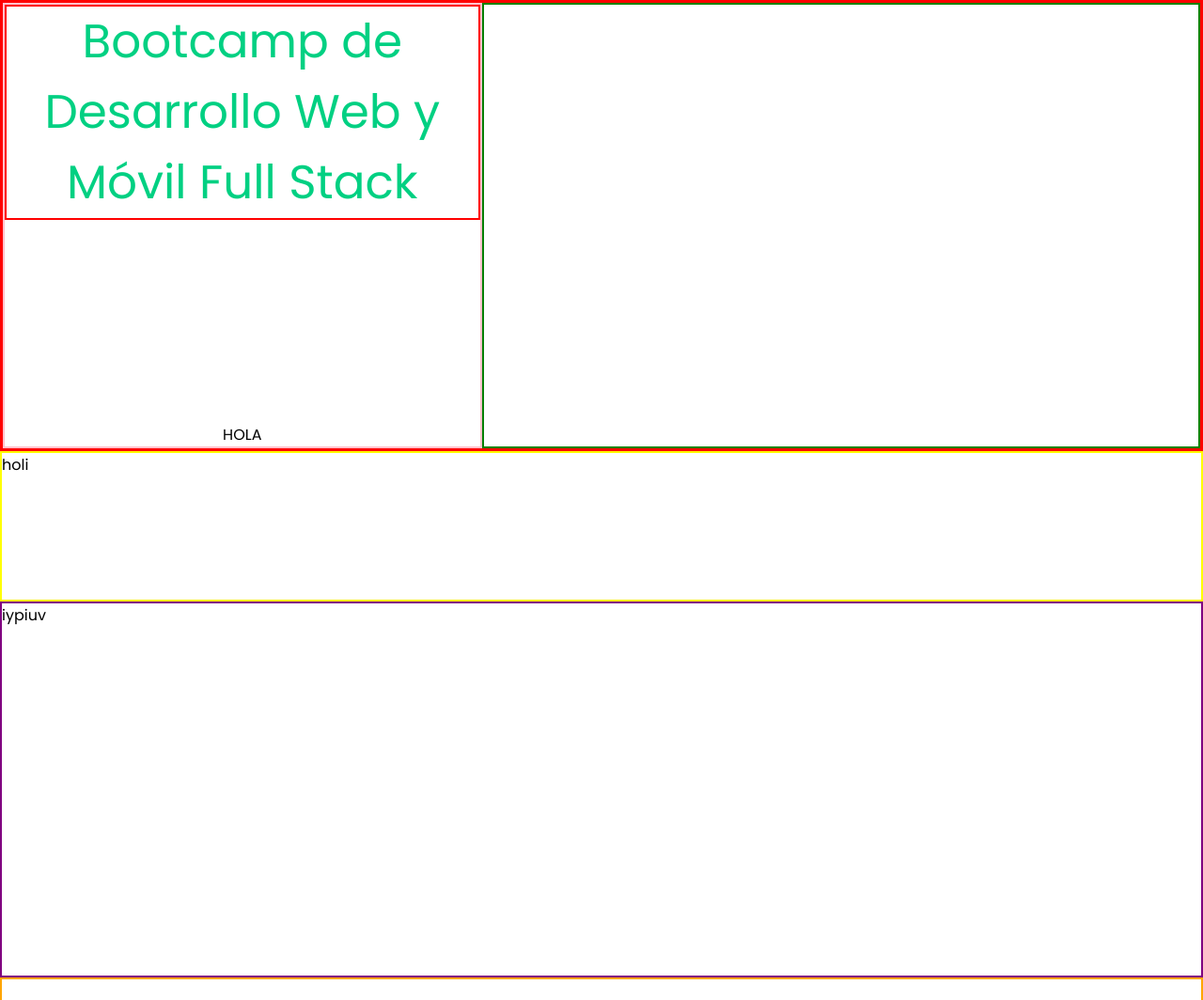
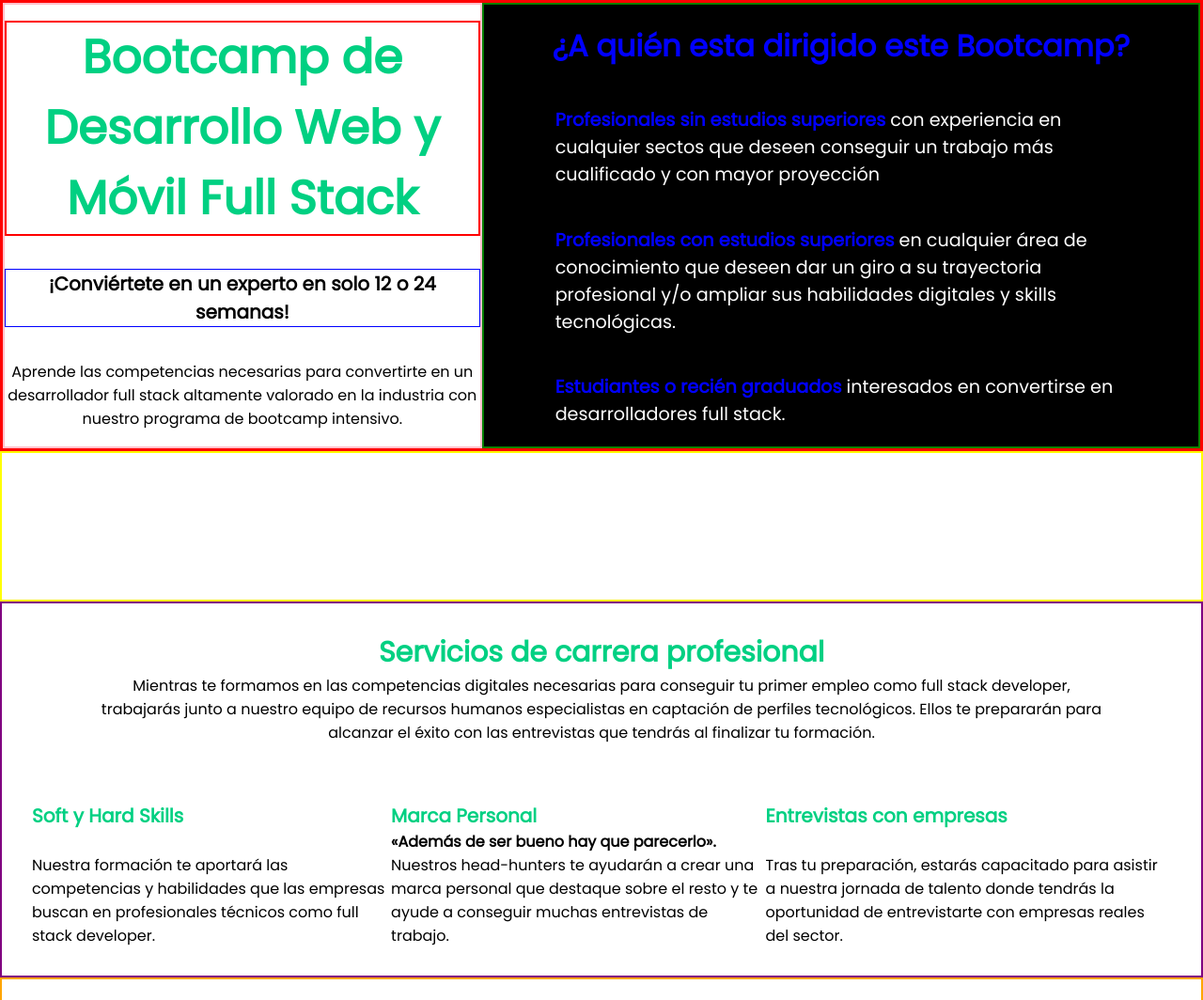
Before and after one commit to Teresadma/Maquetacion, a plain HTML site: page CODENOTCH/landing.html in a window 1280 px wide. Shown: the part 48-1112 px from the top of the page at 94% size. Drawn offline with Linux system fonts and the light colour scheme.

Commit message:
Maquetación landing page

```diff
--- a/CODENOTCH/landing.css
+++ b/CODENOTCH/landing.css
@@ -1,4 +1,12 @@
 @import url('https://fonts.googleapis.com/css2?family=Poppins&display=swap');
+
+:root{
+    --myColorVar: #ffffff;
+    --myColorVar2: #0000ff;
+    --myColorVar3: #000000;
+    --myColorVar4: #00d082;
+
+}
 *{
     margin:0;
     padding: 0;
@@ -7,6 +15,8 @@
     /* font-weight: 400;
     letter-spacing: 0px;
     font-style: normal; */
+
+
 }
 
 main{
@@ -21,7 +31,7 @@ main{
 .cabecera{
     width: 100%;
     height: 3%;
-    background-color: #000000;
+    background-color: var(--myColorVar3);
 
 
     display:flex;
@@ -41,7 +51,7 @@ main{
         justify-content: space-around;
     }
     .cabecera a{
-        color: #ffffff;
+        color: var(--myColorVar);
         text-decoration: none;
     }
 
@@ -59,29 +69,111 @@ main{
         display:flex;
         flex-direction: column;
         justify-content: center;
-        justify-content: space-between;
+        justify-content: space-around;
         align-items: center;
-
     }
         .titulo div{
             font-size: 50px;
-            color: rgb(0,208,130);
+            color: var(--myColorVar4);
             border: 2px solid red;
             text-align: center;
+            font-weight: bold;
+
         }
-
+            .texto1{
+                font-size: 20px;
+                font-weight: bold;
+                text-align: center;
+                border:1px solid blue
+            }
+            .texto2{
+                text-align: center;
+            }
     .publico{
         width: 60%;
         border:2px solid green;
+        background-color: var(--myColorVar3);
+
+        display:flex;
+        flex-direction: column;
+        justify-content: space-around;
+        align-items: center;
     }
+        .publico h1{
+            color: var(--myColorVar2);
+        }
+        .publico div{
+            width: 80%;
+            color: var(--myColorVar);
+            font-size: larger;
+        }
+            .publico div span{
+                font-weight: bolder;
+                color: var(--myColorVar2)
+            }
 .valoraciones{
     height: 10%;
     border:2px solid yellow;
+
+    display:flex;
+    flex-direction: column;
 }
+    /* .logos{
+        border:2px solid red;
+        width: 20%;
+        display:flex;
+        flex-direction: row;
+        justify-content: space-around;
+       align-items: center;
+
+    }
+        .logos img{
+            width: 50%;
+        }
+        .detalles{
+            display:flex;
+            justify-content: column;
+            align-items: center;
+        } */
 .servicios{
     height: 25%;
     border:2px solid purple;
+    display:flex;
+    flex-direction: column;
+    justify-content: space-around;
+    align-items: center;
 }
+    .centrar{
+        width:85%;
+        text-align: center;
+    }
+    .carrera{
+        font-size: 30px;
+        font-weight: bold;
+        color: var(--myColorVar4);
+    }
+
+    .profesional{
+        width: 95%;
+        display:flex;
+        flex-direction: row;
+        justify-content: space-around;
+
+    }
+        .profesional div{
+            display:flex;
+            flex-direction: column;
+            justify-content: space-between;
+        }
+        .imp{
+            color: var(--myColorVar4);
+            font-weight: bold;
+            font-size: 20px;
+
+        }
+            .negrita{
+                font-weight: bold;
+            }
 .alumnos{
     height: 20%;
     border:2px solid orange;
--- a/CODENOTCH/landing.html
+++ b/CODENOTCH/landing.html
@@ -21,12 +21,65 @@
         <div class="principal">
             <div class="titulo">
                 <div>Bootcamp de Desarrollo Web y Móvil Full Stack</div>
-                <p>HOLA</p>
+                <p class="texto1">¡Conviértete en un experto en solo 12 o 24 semanas!</p>
+                <p class="texto2">Aprende las competencias necesarias para convertirte en un desarrollador full stack altamente valorado en la industria con nuestro programa de bootcamp intensivo.</p>
             </div>
-            <div class="publico"></div>
+            <div class="publico">
+                <h1>¿A quién esta dirigido este Bootcamp?</h1>
+                <div><span>Profesionales sin estudios superiores</span> con experiencia en cualquier sectos que deseen conseguir un trabajo más cualificado y con mayor proyección</div>
+                <div><span>Profesionales con estudios superiores</span> en cualquier área de conocimiento que deseen dar un giro a su trayectoria profesional y/o ampliar sus habilidades digitales y skills tecnológicas.</div>
+                <div><span>Estudiantes o recién graduados</span> interesados en convertirse en desarrolladores full stack.</div>
+            </div>
         </div>
-        <div class="valoraciones">holi</div>
-        <div class="servicios">iypiuv</div>
+        <div class="valoraciones">
+            <div class="logos">
+                <!-- <img src="fotos/logoGoogle2.png">
+                <div class="detalles">
+                    <div>Google</div>
+                    <img src="fotos/5estrellas.png">
+                    <div>5</div>
+                </div>
+                 -->
+
+                <!-- <img src="fotos/logoCourse.png"> -->
+            <!-- </div>
+            <div> -->
+                <!-- <div>Google</div> -->
+                <!-- <div></div>CourseReport</div> -->
+            <!-- </div>
+            <div> -->
+
+                <!-- <img src="fotos/5estrellas.png"> -->
+            <!-- </div>
+            <div> -->
+                <!-- <div>5.0</div>
+                <div>5.0</div> -->
+            </div>
+
+        </div>
+        <div class="servicios">
+            <div class="centrar">
+                <div class="carrera">Servicios de carrera profesional</div>
+                <p>Mientras te formamos en las competencias digitales necesarias para conseguir tu primer empleo como full stack developer, trabajarás junto a nuestro equipo de recursos humanos especialistas en captación de perfiles tecnológicos. Ellos te prepararán para alcanzar el éxito con las entrevistas que tendrás al finalizar tu formación.</p>
+
+            </div>
+
+           <div class="profesional">
+            <div>
+                <div class="imp">Soft y Hard Skills</div>
+                <p>Nuestra formación te aportará las competencias y habilidades que las empresas buscan en profesionales técnicos como full stack developer.</p>
+            </div>
+            <div>
+                <div class="imp">Marca Personal</div>
+                <p class="negrita">«Además de ser bueno hay que parecerlo».</p>
+                <p> Nuestros head-hunters te ayudarán a crear una marca personal que destaque sobre el resto y te ayude a conseguir muchas entrevistas de trabajo.</p>
+            </div>
+            <div>
+                <div class="imp">Entrevistas con empresas</div>
+                <p>Tras tu preparación, estarás capacitado para asistir a nuestra jornada de talento donde tendrás la oportunidad de entrevistarte con empresas reales del sector.</p>
+            </div>
+           </div>
+        </div>
         <div class="alumnos"></div>
         <footer class="pie"></footer>
     </main>
```
Also changed, not shown: CODENOTCH/fotos/5estrellas.png (added), CODENOTCH/fotos/logoCourse.png (added), CODENOTCH/fotos/logoGoogle.png (added), CODENOTCH/fotos/logoGoogle2.png (added), 1 other file.
